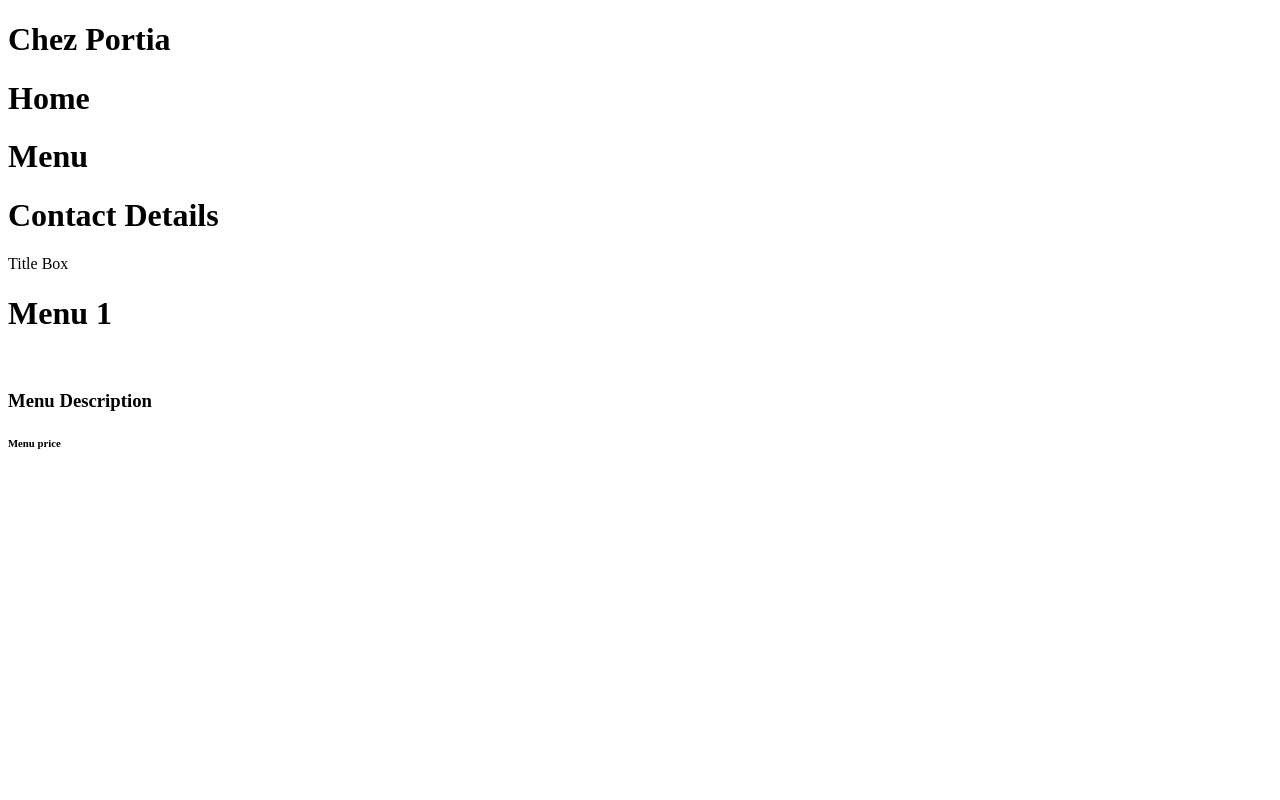
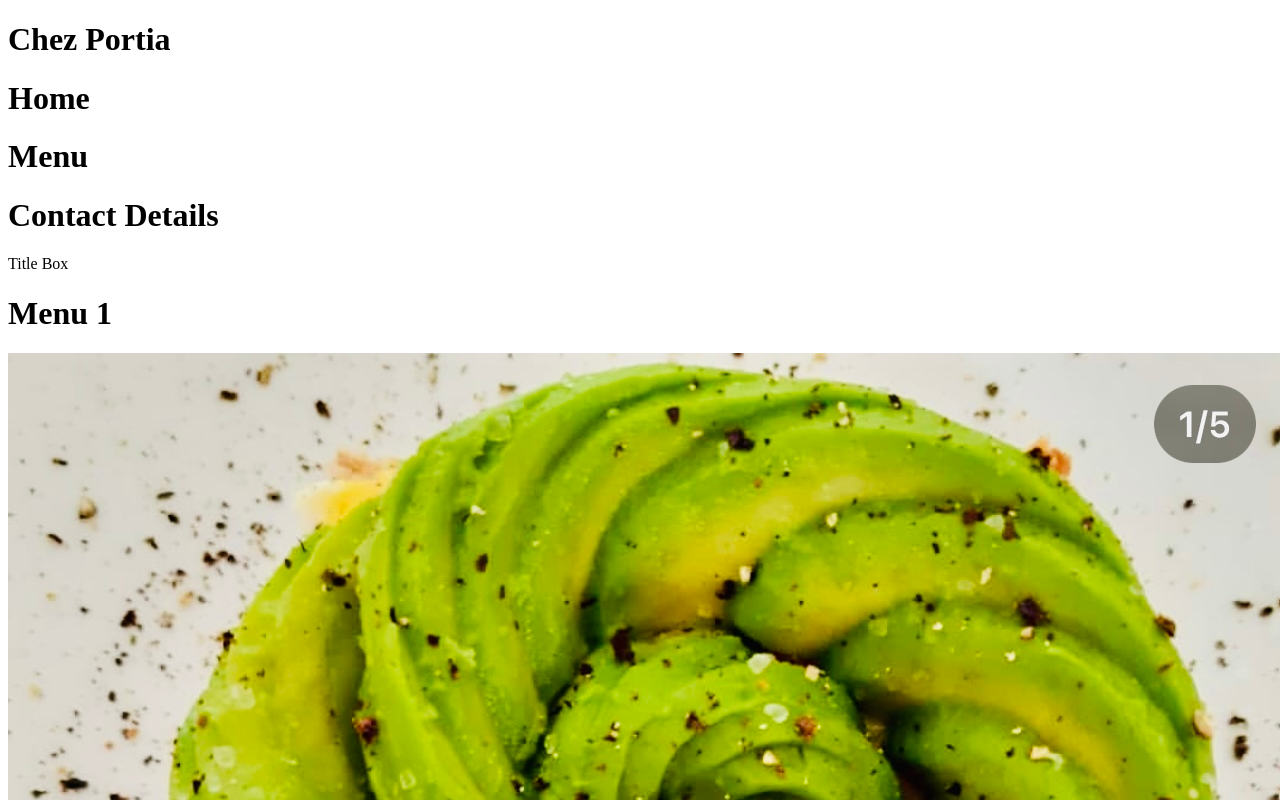
Before and after one commit to Tholakele-jiyana/CHEZ-PORTIA, a plain HTML site: page index.html in a window 1280 px wide. Shown: the top 800 px of the page. Drawn offline with Linux system fonts and the light colour scheme.

Commit message:
Create Images folder, import images and embedd sample image

```diff
--- a/index.html
+++ b/index.html
@@ -23,7 +23,7 @@
 
     <div>
         <h1>Menu 1</h1>
-        <img src="" alt="">
+        <img src="./Images/Avo & Egg Open Sandwich.jpeg" alt="Avo and egg open Sandwich">
         <h3>Menu Description</h3>
         <h6>Menu price</h6>
     </div>
```
Also changed, not shown: Images/Avo & Egg Open Sandwich.jpeg (added), Images/BACON & MUSHROOM   OMELETTE.jpeg (added), Images/BEEF BURGER.jpeg (added), Images/Chicken Burger.jpeg (added), Images/Croissant.jpeg (added), Images/EASY PIZZA.jpeg (added), Images/Egg Benedict.jpeg (added), Images/Frikkadel Pita Bread.jpeg (added), Images/Hake Dish.jpeg (added), Images/IMG_6992.jpeg (added), Images/STICKY WINGS.jpeg (added), Images/Salmon Dish.jpeg (added), Images/Smoked Salmon Open Sandwich.jpeg (added).
